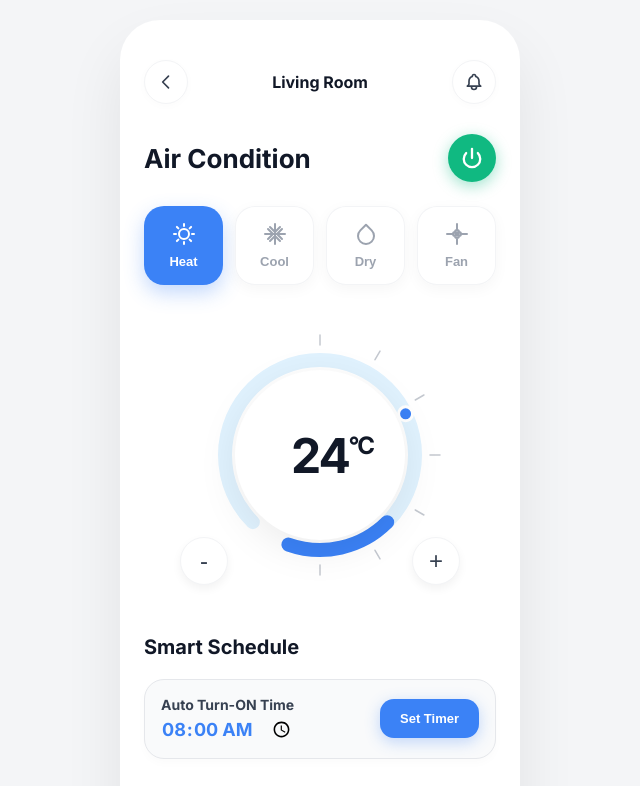
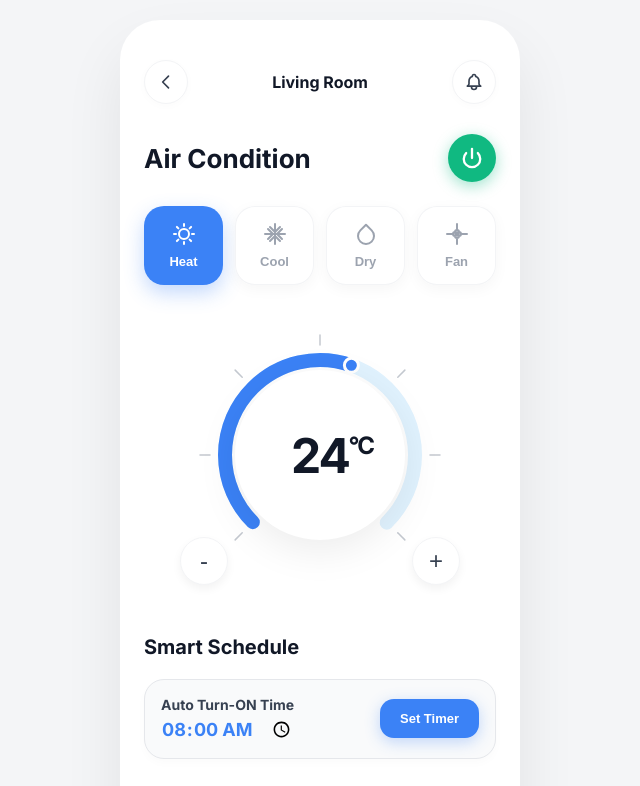
Before and after one commit to akil-07/AC-Modem, a plain HTML site: page index.html in a window 1280 px wide. Shown: the top 786 px of the page, without its empty margins (320-960 px from the left). Drawn offline with Linux system fonts and the light colour scheme.

Commit message:
fix: adjust dial scale and orientation

```diff
--- a/index.html
+++ b/index.html
@@ -63,8 +63,9 @@
 
     /* Dial */
     .dial-container { position: relative; width: 260px; height: 260px; margin: 0 auto 50px auto; display: flex; justify-content: center; align-items: center; }
-    .progress-ring { position: absolute; top: 0; left: 0; transform: rotate(-225deg); }
-    .progress-ring__circle { transition: stroke-dashoffset 0.3s ease-out; transform: rotate(-90deg); transform-origin: 50% 50%; }
+    .progress-ring { position: absolute; top: 0; left: 0; }
+    .progress-ring__circle { transition: stroke-dashoffset 0.3s ease-out; }
+    .progress-ring__circle-bg { transition: stroke-dashoffset 0.3s ease-out; }
     .dial-center {
       width: 170px; height: 170px; background: white; border-radius: 50%;
       display: flex; justify-content: center; align-items: center; box-shadow: 0 10px 40px rgba(0,0,0,0.08); z-index: 2;
@@ -165,19 +166,19 @@
   <div class="dial-container">
     <svg class="progress-ring" width="260" height="260">
       <!-- Markers -->
-      <g stroke="#9ca3af" stroke-width="1.5" stroke-linecap="round" opacity="0.6" transform="rotate(-45 130 130)">
-        <line x1="130" y1="10" x2="130" y2="20" transform="rotate(270 130 130)" />
-        <line x1="130" y1="10" x2="130" y2="20" transform="rotate(300 130 130)" />
-        <line x1="130" y1="10" x2="130" y2="20" transform="rotate(330 130 130)" />
+      <g stroke="#9ca3af" stroke-width="1.5" stroke-linecap="round" opacity="0.6">
+        <line x1="130" y1="10" x2="130" y2="20" transform="rotate(-135 130 130)" />
+        <line x1="130" y1="10" x2="130" y2="20" transform="rotate(-90 130 130)" />
+        <line x1="130" y1="10" x2="130" y2="20" transform="rotate(-45 130 130)" />
         <line x1="130" y1="10" x2="130" y2="20" transform="rotate(0 130 130)" />
-        <line x1="130" y1="10" x2="130" y2="20" transform="rotate(30 130 130)" />
-        <line x1="130" y1="10" x2="130" y2="20" transform="rotate(60 130 130)" />
+        <line x1="130" y1="10" x2="130" y2="20" transform="rotate(45 130 130)" />
         <line x1="130" y1="10" x2="130" y2="20" transform="rotate(90 130 130)" />
+        <line x1="130" y1="10" x2="130" y2="20" transform="rotate(135 130 130)" />
       </g>
 
       <!-- Arcs -->
-      <circle class="progress-ring__circle-bg" stroke="#e0f2fe" stroke-width="14" fill="transparent" r="95" cx="130" cy="130" stroke-dasharray="597" stroke-dashoffset="150" stroke-linecap="round"/>
-      <circle class="progress-ring__circle" stroke="#3b82f6" stroke-width="14" fill="transparent" r="95" cx="130" cy="130" stroke-dasharray="597" stroke-dashoffset="400" stroke-linecap="round"/>
+      <circle class="progress-ring__circle-bg" stroke="#e0f2fe" stroke-width="14" fill="transparent" r="95" cx="130" cy="130" stroke-linecap="round" transform="rotate(135 130 130)"/>
+      <circle class="progress-ring__circle" stroke="#3b82f6" stroke-width="14" fill="transparent" r="95" cx="130" cy="130" stroke-linecap="round" transform="rotate(135 130 130)"/>
       <circle id="dial-thumb" cx="130" cy="35" r="7" fill="#3b82f6" stroke="#fff" stroke-width="3" />
     </svg>
 
@@ -230,26 +231,28 @@
   const maxTemp = 30;
 
   const circle = document.querySelector('.progress-ring__circle');
+  const circleBg = document.querySelector('.progress-ring__circle-bg');
   const radius = circle.r.baseVal.value;
   const circumference = radius * 2 * Math.PI;
   const arcLength = circumference * 0.75; // 270 degrees
 
   circle.style.strokeDasharray = `${circumference} ${circumference}`;
+  circleBg.style.strokeDasharray = `${circumference} ${circumference}`;
+  circleBg.style.strokeDashoffset = circumference - arcLength;
 
   function updateDial() {
     const percent = (temp - minTemp) / (maxTemp - minTemp);
 
     // Calculate SVG stroke offset for the filled arc
     const offset = circumference - (percent * arcLength);
-    circle.style.strokeDashoffset = offset + (circumference * 0.25);
+    circle.style.strokeDashoffset = offset;
 
     // Position thumb on the arc
-    // Circle is rotated -90deg then its parent -225deg = -315deg
-    // The visual start of the arc is at -135deg on standard 0-360 plane.
-    // Let's do pure math for the thumb position relative to SVG center (130, 130)
-    const startAngle = 135; // degrees from top, clockwise
+    // Start angle in SVG standard rotation (0 is right, increasing clockwise)
+    // 135 degrees is 7:30 position
+    const startAngle = 135;
     const currentAngle = startAngle + (percent * 270);
-    const rad = (currentAngle - 90) * (Math.PI / 180);
+    const rad = currentAngle * (Math.PI / 180);
 
     const cx = 130 + radius * Math.cos(rad);
     const cy = 130 + radius * Math.sin(rad);
```
